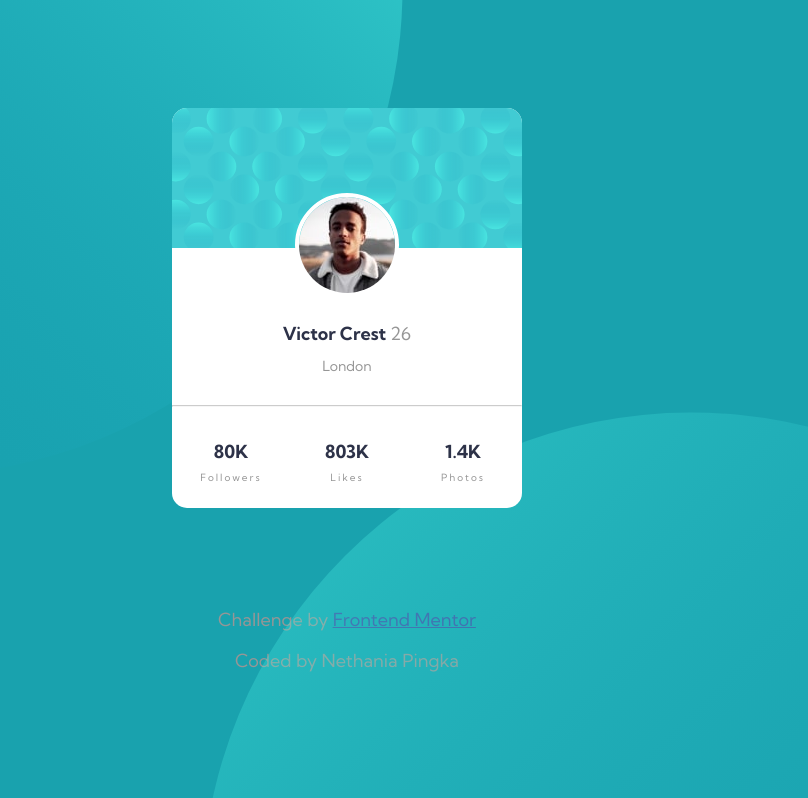
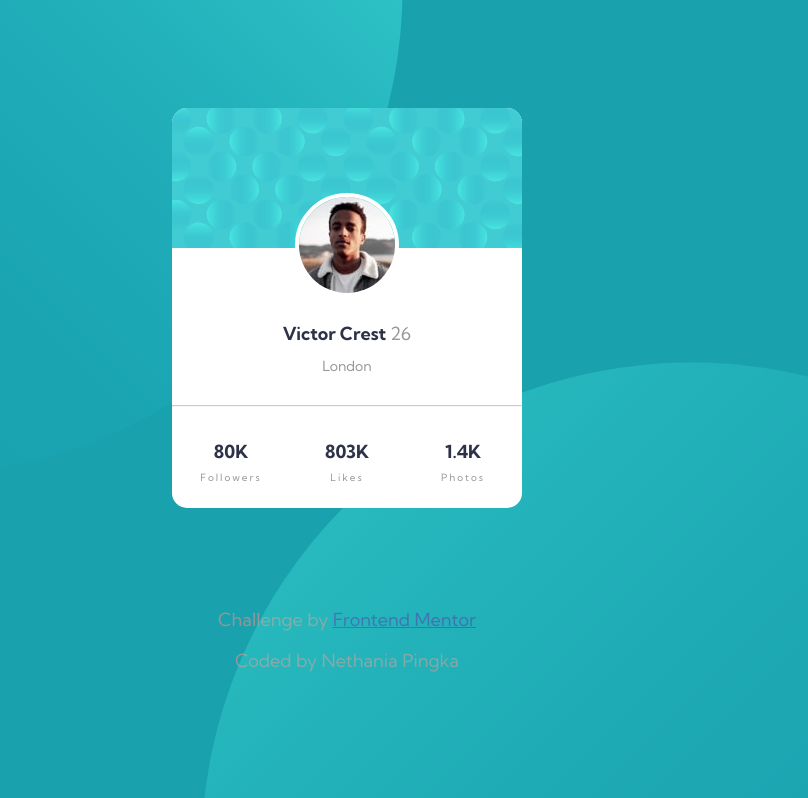
Before and after one commit to NethaniaPingka/profileCard, a plain HTML site: page index.html in a window 1280 px wide. Shown: the top 798 px of the page, without its empty margins (293-1101 px from the left). Drawn offline with Linux system fonts and the light colour scheme.

Commit message:
Update style.css

```diff
--- a/style.css
+++ b/style.css
@@ -109,6 +109,6 @@ td {
 }
 
 .circles .circle2 {
-  bottom: -700px;
+  bottom: -650px;
   right: -200px;
 }
```
